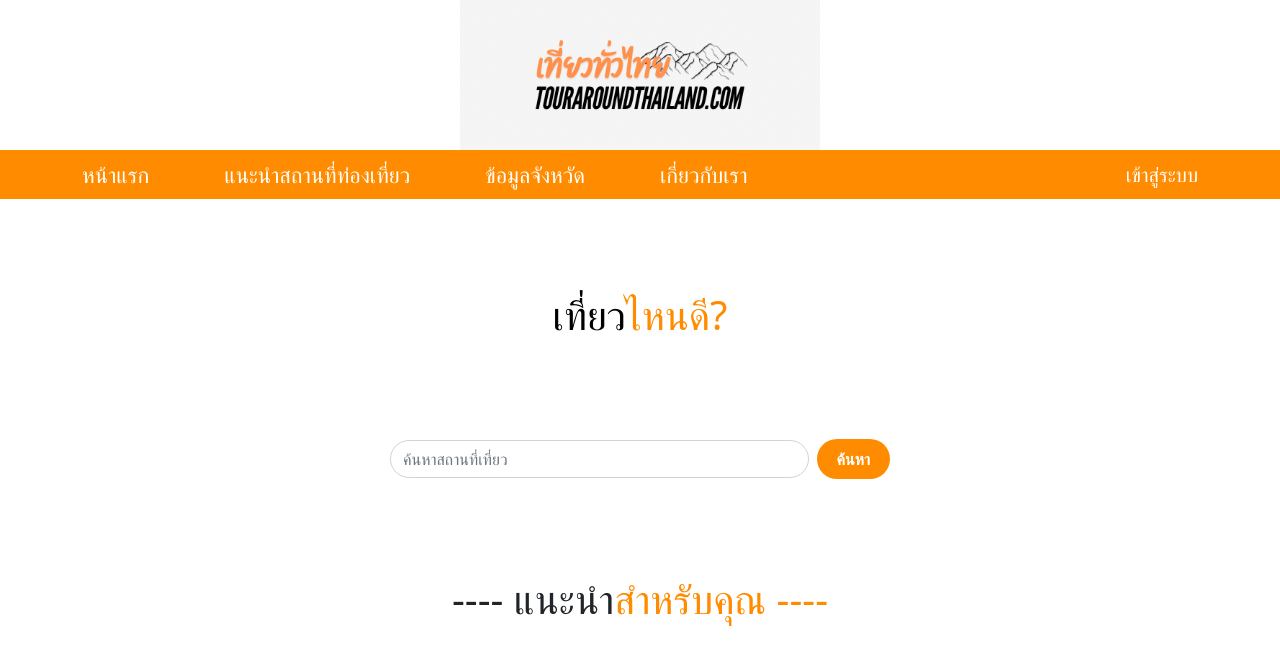
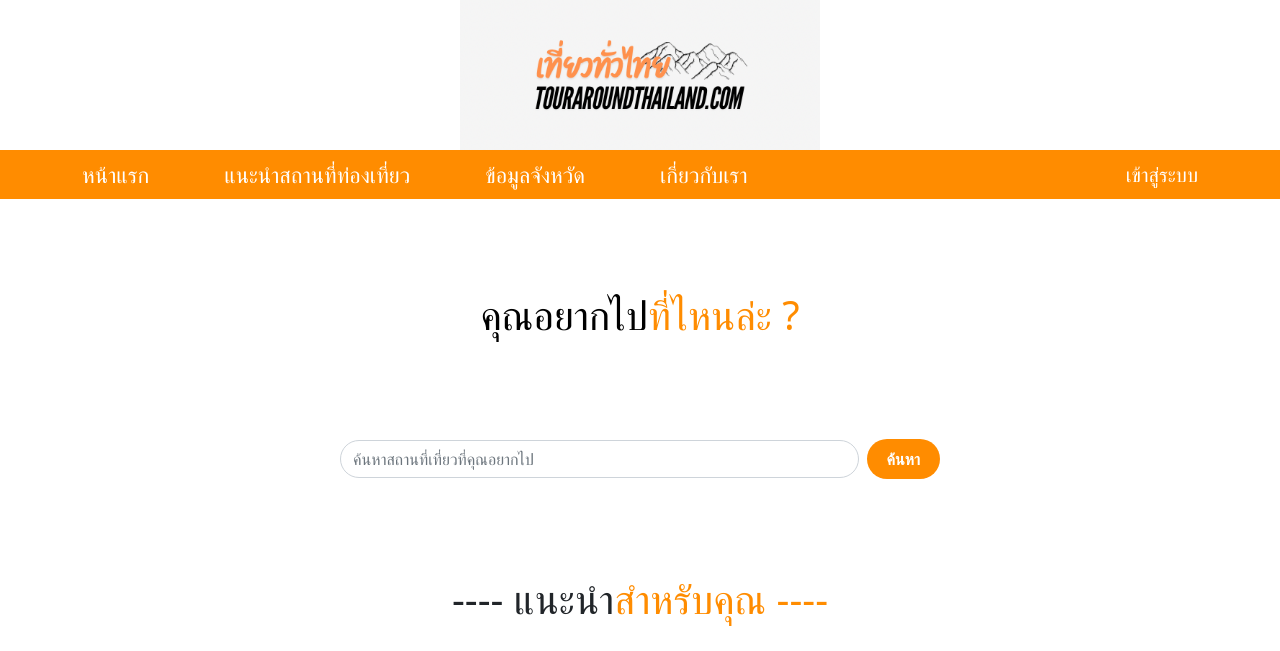
Before and after one commit to Khacha24/project_wed, a PHP site: page / in a window 1280 px wide. Shown: the top 651 px of the page. Run offline with PHP 8.4, Linux system fonts and the light colour scheme.

Commit message:
24/11/2024---20.59

```diff
--- a/Bootstrap/css/style.css
+++ b/Bootstrap/css/style.css
@@ -20,8 +20,8 @@ body {
      padding: 20px;
      border-radius: 8px;
      text-align: center;
-     max-width: 400px;
-     max-height: 300px;
+     max-width: 600px;
+     max-height: 200px;
 }
 
 .centered-container2 {
--- a/index.php
+++ b/index.php
@@ -22,17 +22,15 @@
     <!-- ส่วนแนะนำสถานที่ท่องเที่ยว -->
     <div class="centered-container">
         <div class="centered-content">
-            <h1>เที่ยว<span style="color: #FF8C00;">ไหนดี?</span></h1>
+            <h1>คุณอยากไป<span style="color: #FF8C00;">ที่ไหนล่ะ ?</span></h1>
+            <i class="fi fi-rs-map-marker"></i>
         </div>
     </div>
-    <meta charset="UTF-8">
-    <meta name="viewport" content="width=device-width, initial-scale=1.0">
-    <title>ค้นหาสถานที่ท่องเที่ยว</title>
     <link rel="stylesheet" href="bootstrap/5.3.0/css/bootstrap.min.css">
     <style>
         .search-form {
             width: 100%;
-            max-width: 500px;
+            max-width: 600px;
             margin: auto;
             display: flex;
             justify-content: center;
@@ -57,11 +55,11 @@
         }
 
         .btn-search:hover {
-            background-color: #e69500;
+            background-color: #FF8C00;
         }
     </style>
     <form class="search-form d-flex">
-        <input class="form-control me-2" type="search" placeholder="ค้นหาสถานที่เที่ยว" aria-label="Search">
+        <input class="form-control me-2" type="search" placeholder="ค้นหาสถานที่เที่ยวที่คุณอยากไป" aria-label="Search">
         <button class="btn btn-outline-success btn-search color: #fd7e14" type="submit">ค้นหา</button>
     </form>
 
--- a/login_check.php
+++ b/login_check.php
@@ -18,6 +18,7 @@ if ($row) {  // ตรวจสอบในฐานข้อมูล
         $_SESSION["username"] = "root";
         $_SESSION["pw"] = 12345;
         $_SESSION["admin"] = "root" && 12345;
+        $_SESSION["user"] = $_SESSION["username"];
 
         header("Location: index.php");
         exit;
@@ -26,7 +27,7 @@ if ($row) {  // ตรวจสอบในฐานข้อมูล
         $_SESSION["pw"] = $row['password'];
         $_SESSION["firstname"] = $row['name'];
         $_SESSION["lastname"] = $row['lastname'];
-
+        $_SESSION["user"] = $_SESSION["username"];
         header("Location: index.php");
         exit;
     }
```
Also changed, not shown: login.php (+12 -5 lines), register.php (+11 -5 lines).
